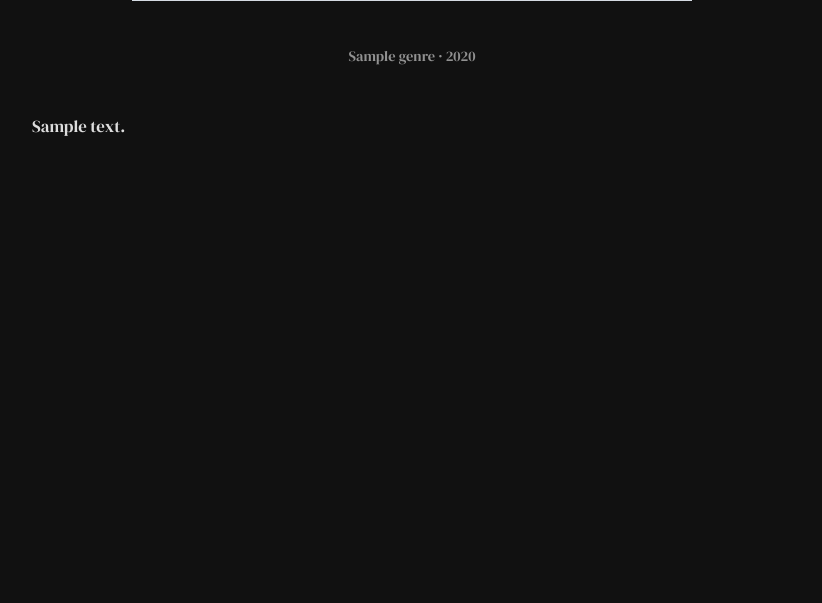
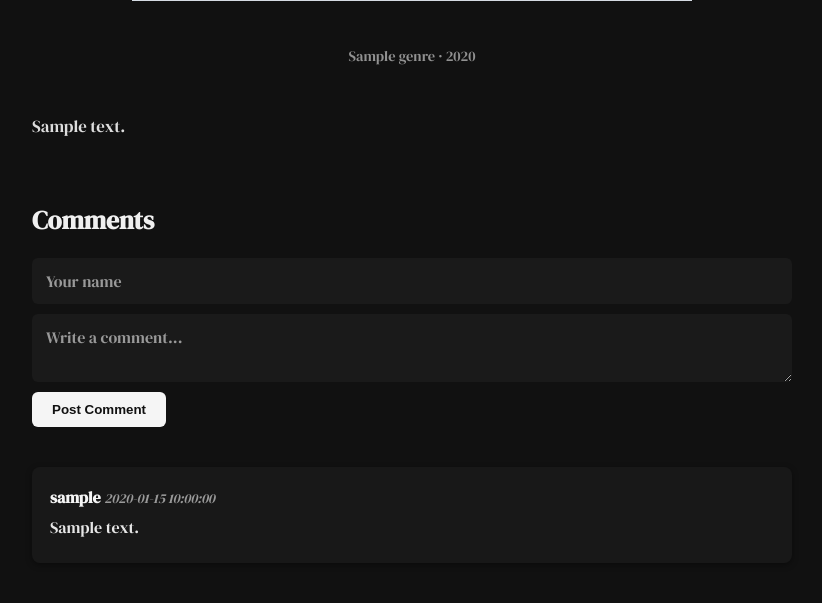
Before and after one commit to abxty/music_blog, a Flask app: template templates/review.html in a window 1280 px wide. Shown: the part 782-1385 px from the top of the page, without its empty margins (228-1050 px from the left). Before the commit the page ends 918 px from the top, so only its background shows below. Run offline with Flask 3, Linux system fonts and the light colour scheme; the template is opened without the code that fills it: most values are stand-ins (such as "Sample title", 1, 10 or a date in 2020); grey boxes marked "Sample" are stand-in pictures.

Commit message:
Add comments section to reviews with DB, Flask route, HTML, and CSS

```diff
--- a/app.py
+++ b/app.py
@@ -1,18 +1,25 @@
 import sqlite3
 import markdown
 import os
-from dbconstructor import make_db, add_tracks
-from flask import Flask, render_template
+from dbconstructor import make_db, make_comments_table, add_tracks
+from flask import Flask, render_template, request, redirect, url_for
 
 app = Flask(__name__)
 
 BASE_DIR = os.path.dirname(os.path.abspath(__file__))
 DATABASE = os.path.join(BASE_DIR, "music.db")
 
+
 def get_db_connection():
     conn = sqlite3.connect(DATABASE)
     conn.row_factory = sqlite3.Row
     return conn
+
+
+# Ensure database exists
+if not os.path.exists("music.db"):
+    make_db()
+    make_comments_table()
 
 
 @app.route("/")
@@ -35,20 +42,40 @@ def blogs():
     return render_template("blogs.html", tracks=tracks)
 
 
-@app.route("/review/<int:track_id>")
+@app.route("/review/<int:track_id>", methods=["GET", "POST"])
 def review(track_id):
     conn = get_db_connection()
     track = conn.execute(
-        "SELECT * FROM Tracks WHERE id = ?",
+        "SELECT * FROM Tracks WHERE id = ?", (track_id,)
+    ).fetchone()
+
+    if not track:
+        conn.close()
+        return "Review not found", 404
+
+    # Handle new comment submission
+    if request.method == "POST":
+        username = request.form.get("username", "").strip()
+        comment = request.form.get("comment", "").strip()
+
+        if username and comment:
+            conn.execute(
+                "INSERT INTO Comments (track_id, username, comment) VALUES (?, ?, ?)",
+                (track_id, username, comment)
+            )
+            conn.commit()
+        return redirect(url_for("review", track_id=track_id))
+
+    # Fetch existing comments
+    comments = conn.execute(
+        "SELECT username, comment, timestamp FROM Comments WHERE track_id = ? ORDER BY timestamp DESC",
         (track_id,)
-    ).fetchone()
+    ).fetchall()
+
     conn.close()
 
-    if not track:
-        return "Review not found", 404
-
+    # Read markdown review file
     review_path = os.path.join(BASE_DIR, track["review_path"])
-
     with open(review_path, "r", encoding="utf-8") as f:
         review_md = f.read()
 
@@ -57,7 +84,8 @@ def review(track_id):
     return render_template(
         "review.html",
         track=track,
-        review_html=review_html
+        review_html=review_html,
+        comments=comments
     )
 
 
--- a/static/styles.css
+++ b/static/styles.css
@@ -173,3 +173,98 @@ main {
 .about p {
     margin-bottom: 26px;
 }
+/* =========================
+   COMMENTS SECTION
+   ========================= */
+   .comments {
+    margin-top: 60px;
+    text-align: left;
+}
+
+.comments h3 {
+    font-size: 1.6rem;
+    margin-bottom: 20px;
+    color: #f0f0f0;
+}
+
+/* Comment Form */
+.comment-form {
+    display: flex;
+    flex-direction: column;
+    gap: 10px;
+    margin-bottom: 40px;
+}
+
+.comment-form input,
+.comment-form textarea {
+    width: 100%;
+    padding: 12px 14px;
+    background-color: #1a1a1a;
+    border: none;
+    border-radius: 6px;
+    color: #f5f5f5;
+    font-family: 'DM Serif Display', serif;
+    font-size: 1rem;
+    resize: vertical;
+}
+
+.comment-form input::placeholder,
+.comment-form textarea::placeholder {
+    color: #999;
+}
+
+.comment-form button {
+    width: fit-content;
+    padding: 10px 20px;
+    background-color: #f5f5f5;
+    color: #111;
+    border: none;
+    border-radius: 6px;
+    font-weight: bold;
+    cursor: pointer;
+    transition: opacity 0.2s ease;
+}
+
+.comment-form button:hover {
+    opacity: 0.85;
+}
+
+/* Existing Comments */
+.existing-comments {
+    display: flex;
+    flex-direction: column;
+    gap: 20px;
+}
+
+.comment {
+    background-color: #181818;
+    padding: 18px;
+    border-radius: 8px;
+    box-shadow: 0 2px 6px rgba(0,0,0,0.4);
+}
+
+.comment p {
+    margin-bottom: 6px;
+    line-height: 1.5;
+}
+
+.comment p strong {
+    color: #f5f5f5;
+}
+
+.comment p em {
+    font-size: 0.85rem;
+    color: #999;
+}
+
+/* Responsive adjustments */
+@media (max-width: 600px) {
+    .comment-form input,
+    .comment-form textarea {
+        font-size: 0.95rem;
+    }
+
+    .comment-form button {
+        width: 100%;
+    }
+}
--- a/templates/review.html
+++ b/templates/review.html
@@ -1,5 +1,5 @@
 {% extends "base.html" %}
-{% block title %}{{ track.Track_name }} · Review{% endblock %}
+{% block title %}{{ track.track_name }} · Review{% endblock %}
 
 {% block content %}
 <main class="review-page">
@@ -15,5 +15,31 @@
     <article class="review-text">
         {{ review_html | safe }}
     </article>
+
+    <!-- =========================
+         COMMENTS SECTION
+         ========================= -->
+    <section class="comments">
+        <h3>Comments</h3>
+
+        <!-- Comment Form -->
+        <form method="POST" class="comment-form">
+            <input type="text" name="username" placeholder="Your name" required>
+            <textarea name="comment" placeholder="Write a comment..." required></textarea>
+            <button type="submit">Post Comment</button>
+        </form>
+
+        <!-- Existing Comments -->
+        <div class="existing-comments">
+            {% for c in comments %}
+            <div class="comment">
+                <p><strong>{{ c.username }}</strong> <em>{{ c.timestamp }}</em></p>
+                <p>{{ c.comment }}</p>
+            </div>
+            {% else %}
+            <p>No comments yet. Be the first!</p>
+            {% endfor %}
+        </div>
+    </section>
 </main>
 {% endblock %}
```
Also changed, not shown: db_constructor.py (+24 -0 lines), reviews/canvas.md (+0 -3 lines), 1 other file.
